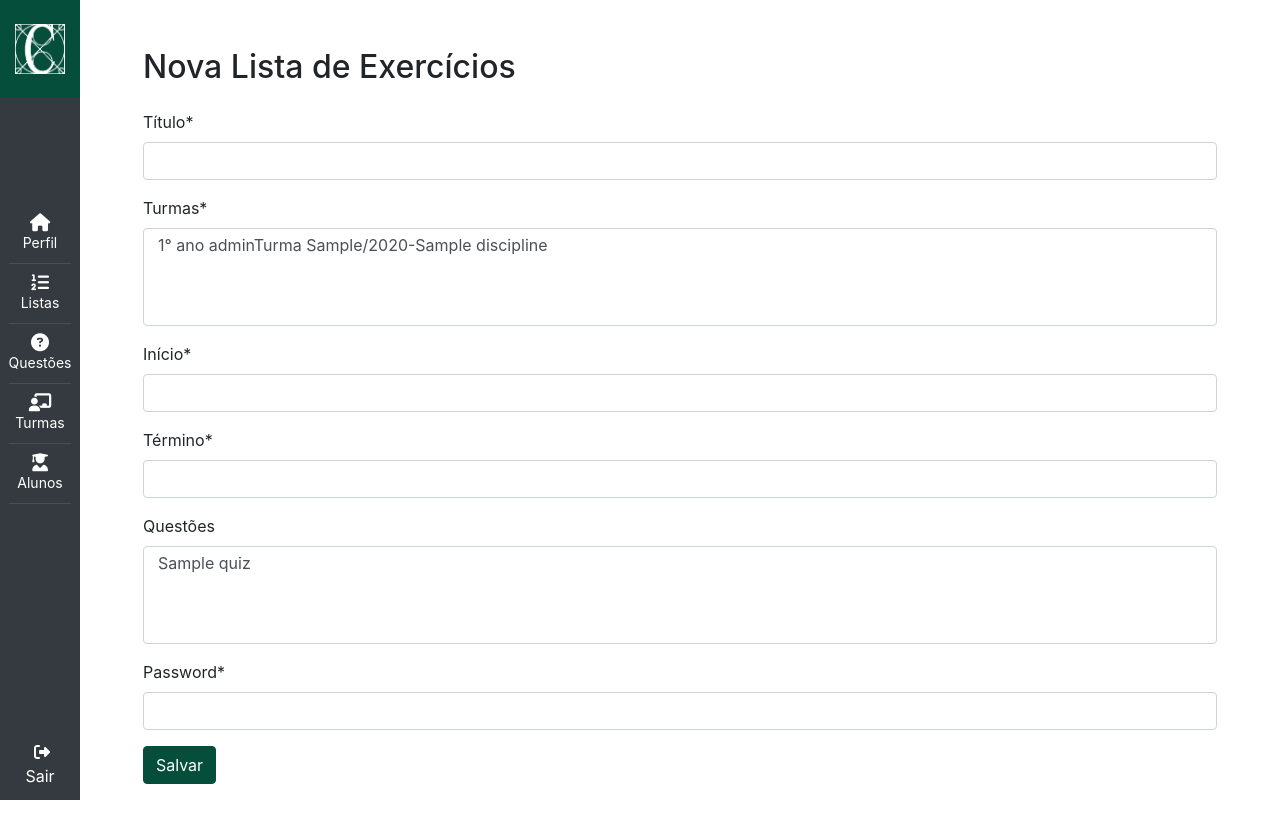
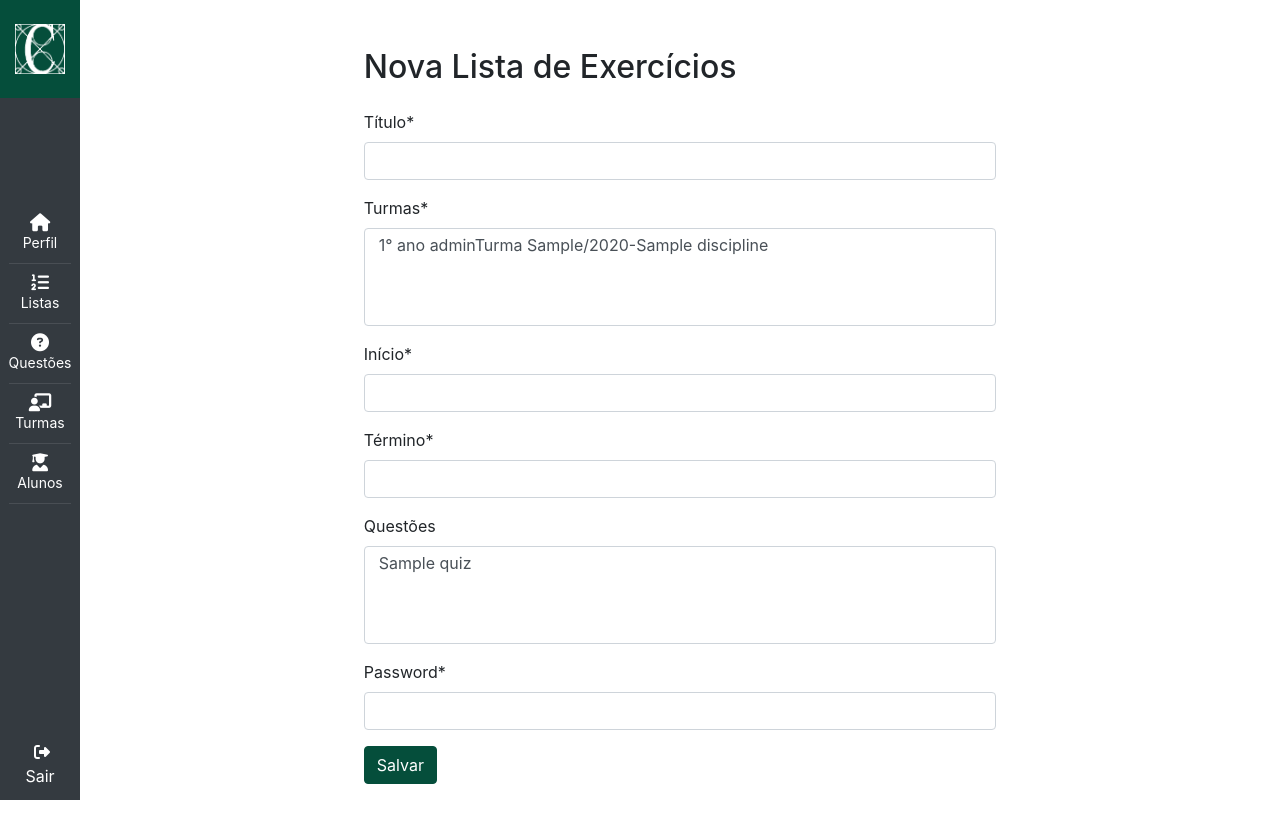
Before and after one commit to GeovanaRamos/chausant, a Django app: page /questionnaire/create in a window 1280 px wide. Run offline with Django 3.2, Linux system fonts and the light colour scheme; tables that the repository leaves empty hold one stand-in row (values such as "Sample post"); some libraries are stand-ins or nearby versions.

Commit message:
Added style to form container

```diff
--- a/web/static/core/css/styles.css
+++ b/web/static/core/css/styles.css
@@ -96,3 +96,7 @@
 	background-color: var(--primary);
 	border-color: var(--primary);
 }
+
+.form-container {
+	max-width: 60%;
+}
```
